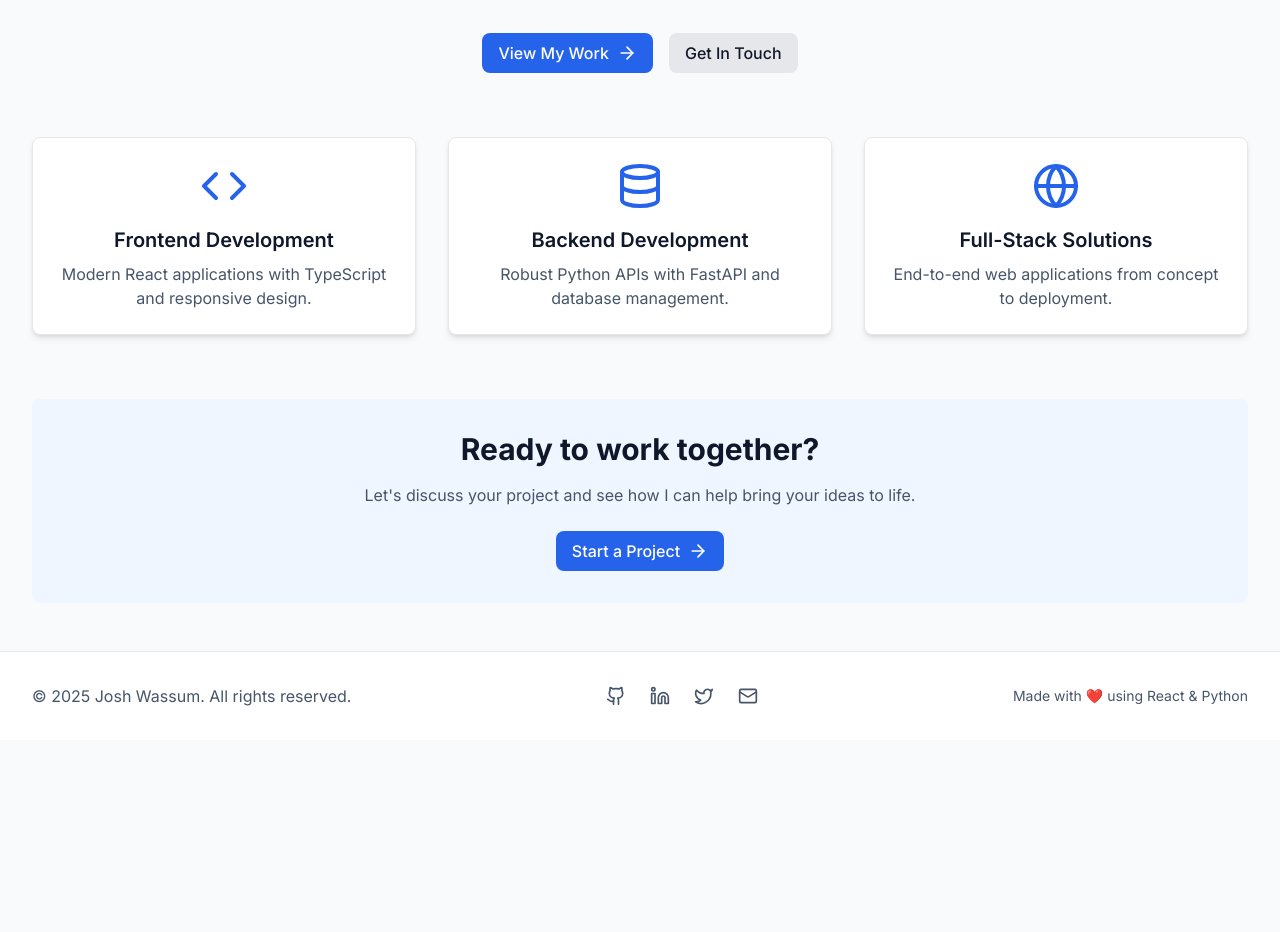
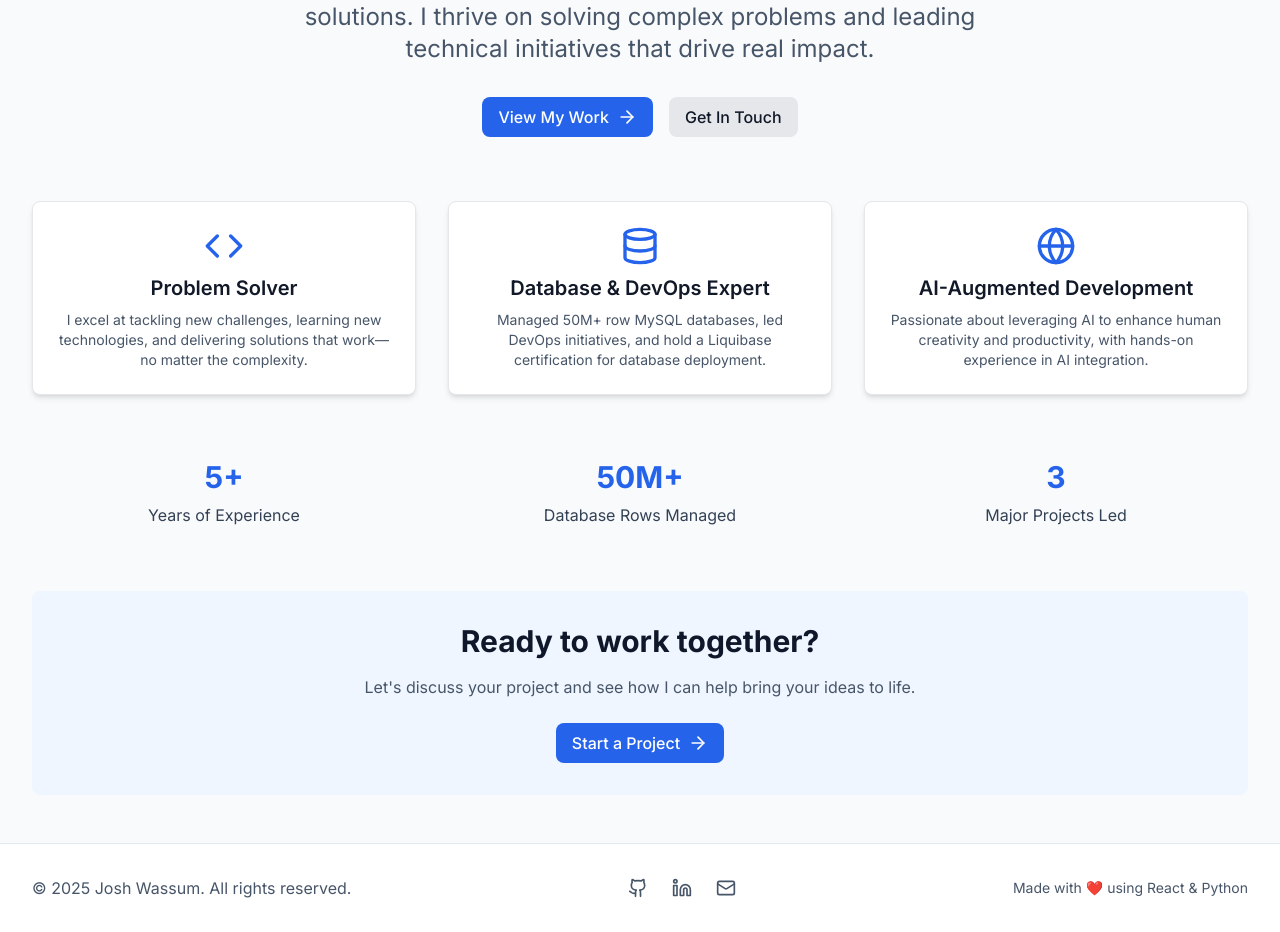
Before and after one commit to joshwassum/personal-site, a React (Vite) app in the folder frontend/: page / in a window 1280 px wide. Shown: the part 260-1192 px from the top of the page. Before the commit the page ends 1000 px from the top, so only its background shows below. Built offline with nearby package versions, Linux system fonts and the light colour scheme; no server answers.

Commit message:
Polish Home page, mark Phase 3.5 content and visual enhancements as complete in planning.md

```diff
--- a/frontend/src/components/Footer.tsx
+++ b/frontend/src/components/Footer.tsx
@@ -7,22 +7,17 @@ const Footer: React.FC = () => {
   const socialLinks = [
     {
       name: 'GitHub',
-      href: 'https://github.com/yourusername',
+      href: 'https://github.com/joshwassum',
       icon: Github,
     },
     {
       name: 'LinkedIn',
-      href: 'https://linkedin.com/in/yourusername',
+      href: 'https://linkedin.com/in/joshwassum',
       icon: Linkedin,
     },
     {
-      name: 'Twitter',
-      href: 'https://twitter.com/yourusername',
-      icon: Twitter,
-    },
-    {
       name: 'Email',
-      href: 'mailto:your.email@example.com',
+      href: 'mailto:joshwassum97@gmail.com',
       icon: Mail,
     },
   ];
--- a/frontend/src/pages/Contact.tsx
+++ b/frontend/src/pages/Contact.tsx
@@ -49,14 +49,14 @@ const Contact: React.FC = () => {
     {
       icon: Mail,
       title: 'Email',
-      value: 'josh.wassum@example.com',
-      link: 'mailto:josh.wassum@example.com',
+      value: 'joshwassum97@gmail.com',
+      link: 'mailto:joshwassum97@gmail.com',
     },
     {
       icon: Phone,
       title: 'Phone',
-      value: '(540) 123-4567',
-      link: null, // Remove clickable link to prevent robocallers
+      value: '(276) 378-4385',
+      link: 'tel:2763784385',
     },
     {
       icon: MapPin,
@@ -75,22 +75,17 @@ const Contact: React.FC = () => {
   const socialLinks = [
     {
       name: 'GitHub',
-      url: 'https://github.com/yourusername',
+      url: 'https://github.com/joshwassum',
       icon: Github,
       color: 'hover:text-gray-900 dark:hover:text-gray-100',
     },
     {
       name: 'LinkedIn',
-      url: 'https://linkedin.com/in/yourusername',
+      url: 'https://linkedin.com/in/joshwassum',
       icon: Linkedin,
       color: 'hover:text-blue-600 dark:hover:text-blue-400',
     },
-    {
-      name: 'Twitter',
-      url: 'https://twitter.com/yourusername',
-      icon: Twitter,
-      color: 'hover:text-blue-400 dark:hover:text-blue-300',
-    },
+    // Twitter removed
   ];
 
   return (
--- a/frontend/src/pages/Experience.tsx
+++ b/frontend/src/pages/Experience.tsx
@@ -79,6 +79,14 @@ const Experience: React.FC = () => {
     );
   };
 
+  const companyLinks: Record<string, string> = {
+    'Linear B Systems': '', // No public link provided
+    'Transformative Management Solutions LLC': '', // No public link provided
+  };
+  const remoteRoles = ['Software Engineering Lead', 'Associate Software Engineer'];
+  const leadershipRoles = ['Software Engineering Lead', 'Power Platform Development Lead'];
+  const promotionCompanies = ['Linear B Systems'];
+
   return (
     <div className="max-w-7xl mx-auto px-4 sm:px-6 lg:px-8 py-12">
       {/* Hero Section */}
@@ -107,12 +115,26 @@ const Experience: React.FC = () => {
               <div className="card hover:shadow-lg transition-shadow duration-300">
                 <div className="flex items-start justify-between mb-4">
                   <div>
-                    <h3 className="text-2xl font-bold text-secondary-900 dark:text-secondary-100">
+                    <h3 className="text-2xl font-bold text-secondary-900 dark:text-secondary-100 flex items-center gap-2">
                       {experience.title}
+                      {leadershipRoles.includes(experience.title) && (
+                        <span className="ml-2 px-2 py-0.5 rounded bg-blue-100 text-blue-700 text-xs font-semibold border border-blue-300" title="Leadership">Leadership</span>
+                      )}
+                      {remoteRoles.includes(experience.title) && (
+                        <span className="ml-2 px-2 py-0.5 rounded bg-purple-100 text-purple-700 text-xs font-semibold border border-purple-300" title="Remote">Remote</span>
+                      )}
+                      {promotionCompanies.includes(experience.company) && (
+                        <span className="ml-2 px-2 py-0.5 rounded bg-yellow-100 text-yellow-700 text-xs font-semibold border border-yellow-300" title="Promotion">Promotion</span>
+                      )}
                     </h3>
-                    <div className="flex items-center text-primary-600 dark:text-primary-400 font-medium">
+                    <div className="flex items-center text-primary-600 dark:text-primary-400 font-medium gap-2">
                       <Building size={16} className="mr-2" />
                       {experience.company}
+                      {companyLinks[experience.company] && (
+                        <a href={companyLinks[experience.company]} target="_blank" rel="noopener noreferrer" aria-label={`Visit ${experience.company} website`} className="ml-1">
+                          <ExternalLink size={16} />
+                        </a>
+                      )}
                     </div>
                   </div>
                   <button
--- a/frontend/src/pages/Home.tsx
+++ b/frontend/src/pages/Home.tsx
@@ -31,8 +31,7 @@ const Home: React.FC = () => {
           <span className="text-primary-600 dark:text-primary-400">Josh Wassum</span>
         </h1>
         <p className="text-xl md:text-2xl text-secondary-600 dark:text-secondary-400 mb-8 max-w-3xl mx-auto">
-          Full-Stack Developer passionate about creating modern, scalable web applications
-          with React and Python.
+          Software Engineering Lead with 5+ years of experience in full-stack development, database management, and AI-augmented solutions. I thrive on solving complex problems and leading technical initiatives that drive real impact.
         </p>
         <div className="flex flex-col sm:flex-row gap-4 justify-center">
           <SectionWrapper sectionName="portfolio">
@@ -55,21 +54,45 @@ const Home: React.FC = () => {
         </div>
       </div>
 
-      {/* Features Section */}
+      {/* Core Strengths Section */}
       <div className="grid md:grid-cols-3 gap-8 mb-16">
-        {features.map((feature, index) => (
-          <div key={index} className="card text-center">
-            <div className="flex justify-center mb-4">
-              <feature.icon size={48} className="text-primary-600 dark:text-primary-400" />
-            </div>
-            <h3 className="text-xl font-semibold text-secondary-900 dark:text-secondary-100 mb-2">
-              {feature.title}
-            </h3>
-            <p className="text-secondary-600 dark:text-secondary-400">
-              {feature.description}
-            </p>
-          </div>
-        ))}
+        <div className="card text-center">
+          <Code size={40} className="mx-auto mb-2 text-primary-600 dark:text-primary-400" />
+          <h3 className="text-xl font-semibold mb-2">Problem Solver</h3>
+          <p className="text-secondary-600 dark:text-secondary-400 text-sm">
+            I excel at tackling new challenges, learning new technologies, and delivering solutions that work—no matter the complexity.
+          </p>
+        </div>
+        <div className="card text-center">
+          <Database size={40} className="mx-auto mb-2 text-primary-600 dark:text-primary-400" />
+          <h3 className="text-xl font-semibold mb-2">Database & DevOps Expert</h3>
+          <p className="text-secondary-600 dark:text-secondary-400 text-sm">
+            Managed 50M+ row MySQL databases, led DevOps initiatives, and hold a Liquibase certification for database deployment.
+          </p>
+        </div>
+        <div className="card text-center">
+          <Globe size={40} className="mx-auto mb-2 text-primary-600 dark:text-primary-400" />
+          <h3 className="text-xl font-semibold mb-2">AI-Augmented Development</h3>
+          <p className="text-secondary-600 dark:text-secondary-400 text-sm">
+            Passionate about leveraging AI to enhance human creativity and productivity, with hands-on experience in AI integration.
+          </p>
+        </div>
+      </div>
+
+      {/* Career Highlights Section */}
+      <div className="grid md:grid-cols-3 gap-8 mb-16">
+        <div className="text-center">
+          <div className="text-3xl font-bold text-primary-600 dark:text-primary-400 mb-2">5+</div>
+          <div className="text-secondary-700 dark:text-secondary-300">Years of Experience</div>
+        </div>
+        <div className="text-center">
+          <div className="text-3xl font-bold text-primary-600 dark:text-primary-400 mb-2">50M+</div>
+          <div className="text-secondary-700 dark:text-secondary-300">Database Rows Managed</div>
+        </div>
+        <div className="text-center">
+          <div className="text-3xl font-bold text-primary-600 dark:text-primary-400 mb-2">3</div>
+          <div className="text-secondary-700 dark:text-secondary-300">Major Projects Led</div>
+        </div>
       </div>
 
       {/* CTA Section */}
--- a/frontend/src/pages/Skills.tsx
+++ b/frontend/src/pages/Skills.tsx
@@ -58,6 +58,9 @@ const Skills: React.FC = () => {
     ? skills
     : skills.filter(skill => skill.category === selectedCategory);
 
+  const certifiedSkills = ['LiquiBase'];
+  const keySkills = ['MySQL', 'SQL Server', 'TypeScript', 'Python', 'DevOps Operations', 'Azure CI/CD'];
+
   const getProficiencyColor = (proficiency: number) => {
     if (proficiency >= 90) return 'text-green-600 dark:text-green-400';
     if (proficiency >= 80) return 'text-blue-600 dark:text-blue-400';
@@ -111,18 +114,18 @@ const Skills: React.FC = () => {
         {filteredSkills.map((skill, index) => (
           <div key={index} className="card group hover:shadow-lg transition-shadow duration-300">
             <div className="flex items-center justify-between mb-4">
-              <h3 className="text-xl font-bold text-secondary-900 dark:text-secondary-100">
+              <h3 className="text-xl font-bold text-secondary-900 dark:text-secondary-100 flex items-center gap-2">
                 {skill.name}
+                {certifiedSkills.includes(skill.name) && (
+                  <span className="ml-2 px-2 py-0.5 rounded bg-green-100 text-green-700 text-xs font-semibold border border-green-300" title="Certified">Certified</span>
+                )}
+                {keySkills.includes(skill.name) && skill.proficiency >= 90 && (
+                  <span className="ml-2 px-2 py-0.5 rounded bg-blue-100 text-blue-700 text-xs font-semibold border border-blue-300" title="Key Skill">Key Skill</span>
+                )}
               </h3>
-              <span className={`text-sm font-medium ${getProficiencyColor(skill.proficiency)}`}>
-                {getProficiencyLabel(skill.proficiency)}
-              </span>
+              <span className={`text-sm font-medium ${getProficiencyColor(skill.proficiency)}`}>{getProficiencyLabel(skill.proficiency)}</span>
             </div>
-
-            <p className="text-secondary-600 dark:text-secondary-400 mb-4 text-sm">
-              {skill.description}
-            </p>
-
+            <p className="text-secondary-600 dark:text-secondary-400 mb-4 text-sm">{skill.description}</p>
             {/* Progress Bar */}
             <div className="mb-2">
               <div className="flex justify-between text-sm text-secondary-600 dark:text-secondary-400 mb-1">
```
Also changed, not shown: frontend/src/pages/About.tsx (+38 -5 lines), frontend/src/pages/Portfolio.tsx (+13 -29 lines), 1 other file (tests, documents, lock files or other folders).
